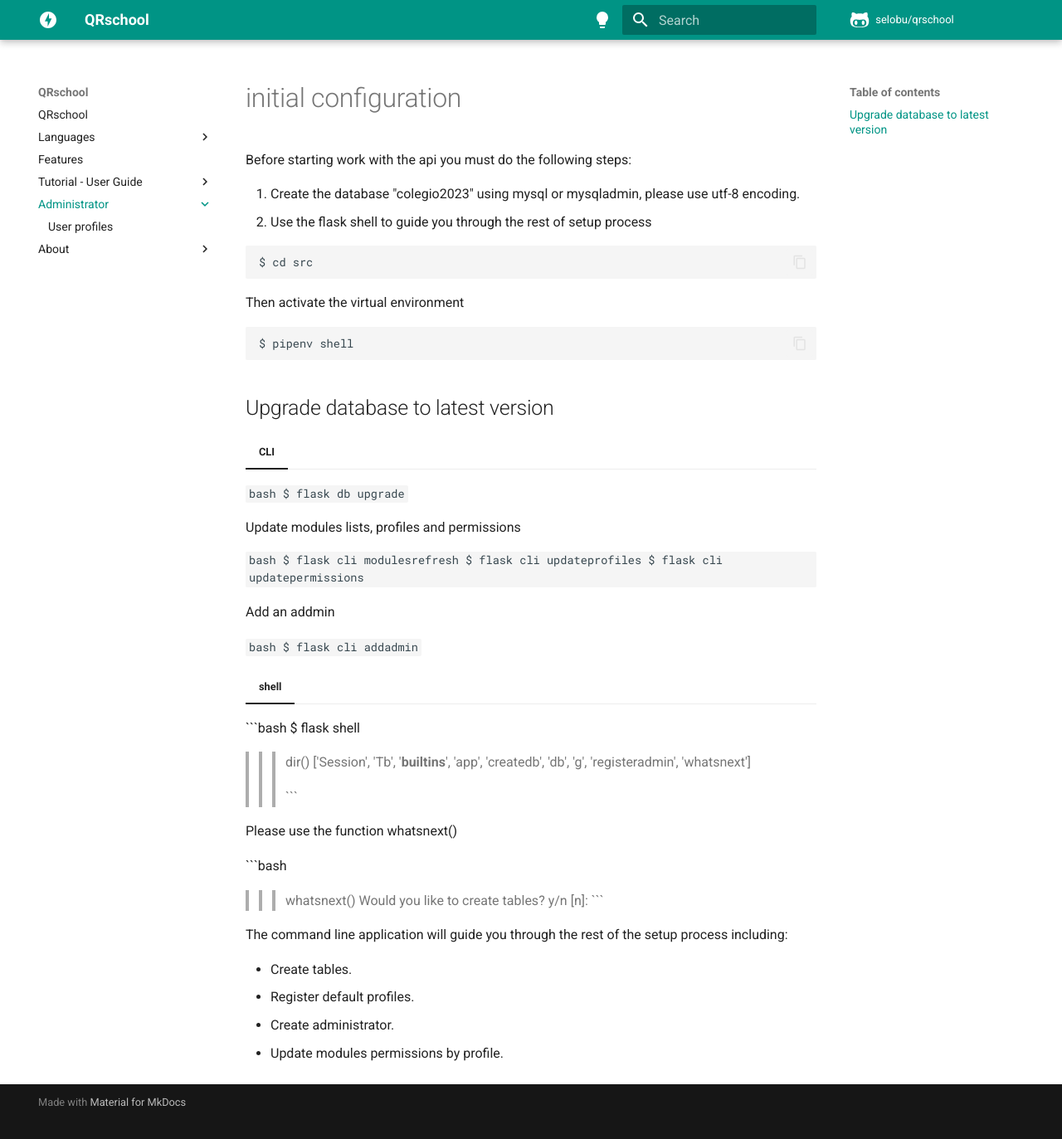
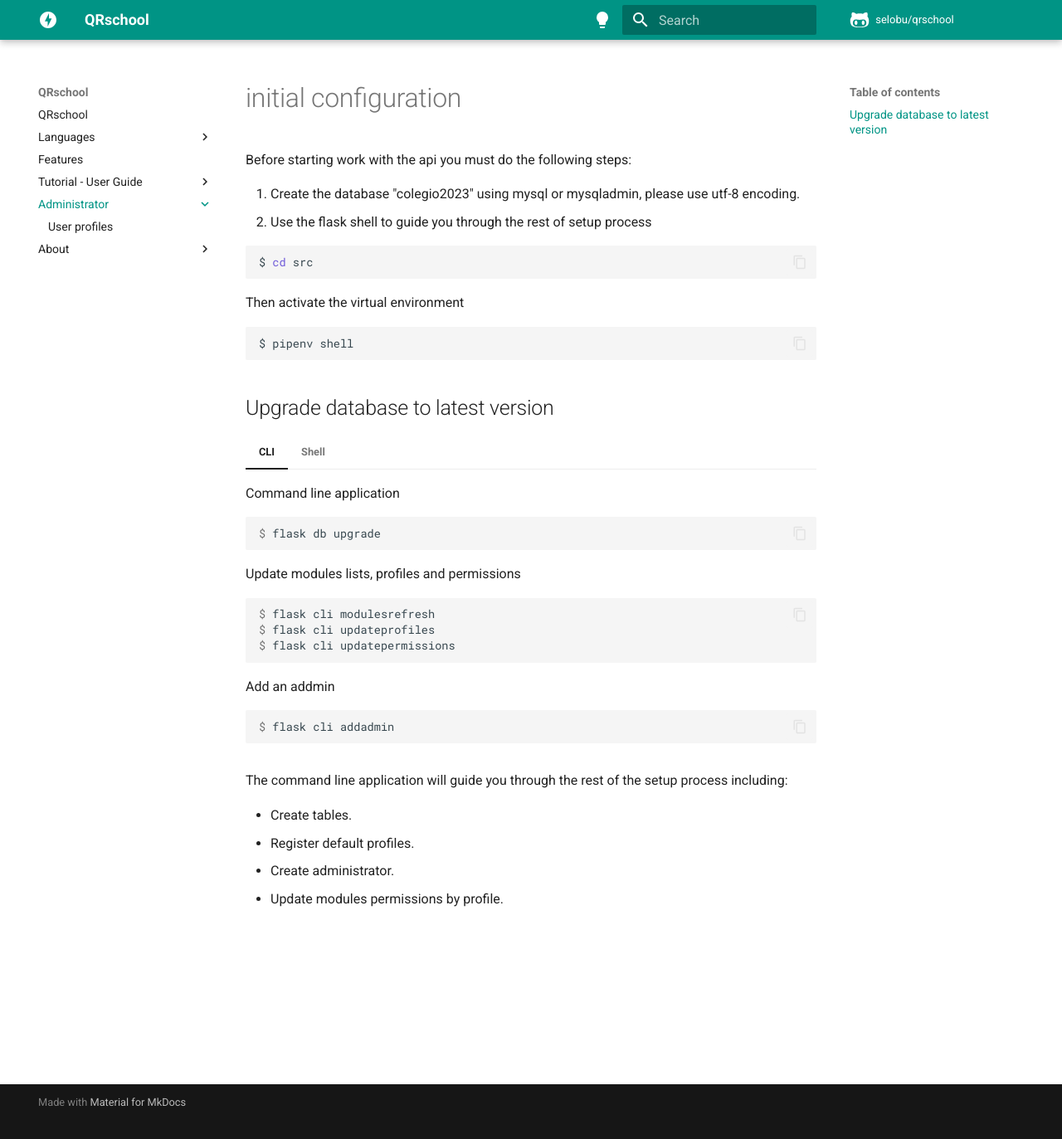
Before and after one commit to selobu/qrschool, an MkDocs documentation site: the page built from docs/en/docs/admin/index.md, in a window 1280 px wide and 1383 px high. Shown: the top 1373 px of the window at 83% size. Built offline with MkDocs 1.6.1 and Material for MkDocs 9.7.7, drawn with Linux system fonts in a browser that asks for light colours; comment, search, counter and statistics services are not loaded.

Commit message:
docs: :memo: console formatting

````diff
--- a/docs/en/docs/admin/index.md
+++ b/docs/en/docs/admin/index.md
@@ -19,38 +19,42 @@
 ## Upgrade database to latest version
 
 === "CLI"
-   ```bash
-   $ flask db upgrade
-   ```
+      Command line application
 
-   Update modules lists, profiles and permissions
+      ```console
+      $ flask db upgrade
+      ```
 
-   ```bash
-   $ flask cli modulesrefresh
-   $ flask cli updateprofiles
-   $ flask cli updatepermissions
-   ```
+      Update modules lists, profiles and permissions
 
-   Add an addmin
+      ```console
+      $ flask cli modulesrefresh
+      $ flask cli updateprofiles
+      $ flask cli updatepermissions
+      ```
 
-   ```bash
-   $ flask cli addadmin
-   ```
+      Add an addmin
 
-=== "shell"
-   ```bash
-   $ flask shell
-   >>> dir()
-   ['Session', 'Tb', '__builtins__', 'app', 'createdb', 'db', 'g', 'registeradmin', 'whatsnext']
-   >>>
-   ```
+      ```console
+      $ flask cli addadmin
+      ```
 
-   Please use the function whatsnext()
+=== "Shell"
+      Using interactive shell
 
-   ```bash
-   >>> whatsnext()
-   Would you like to create tables? y/n [n]:
-   ```
+      ```console
+      $ flask shell
+      >>> dir()
+      ['Session', 'Tb', '__builtins__', 'app', 'createdb', 'db', 'g', 'registeradmin', 'whatsnext']
+      >>>
+      ```
+
+      Please use the function whatsnext()
+
+      ```bash
+      >>> whatsnext()
+      Would you like to create tables? y/n [y]:
+      ```
 
 The command line application will guide you through the rest of the setup
 process including:
--- a/docs/en/mkdocs.yml
+++ b/docs/en/mkdocs.yml
@@ -54,6 +54,11 @@
       - about/license.md
       - about/contact.md
 markdown_extensions:
+  pymdownx.superfences:
+    custom_fences:
+      - name: mermaid
+        class: mermaid
+        format: !!python/name:pymdownx.superfences.fence_code_format ""
   pymdownx.tabbed:
     alternate_style: true
 extra_css:
````
